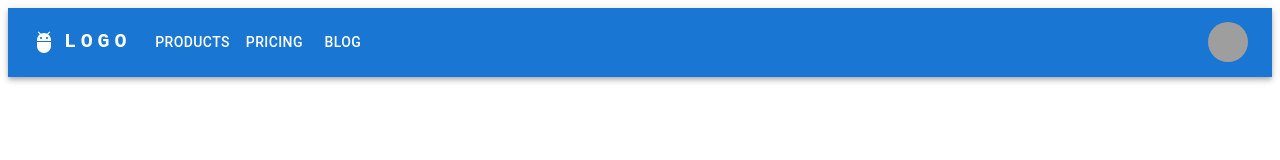
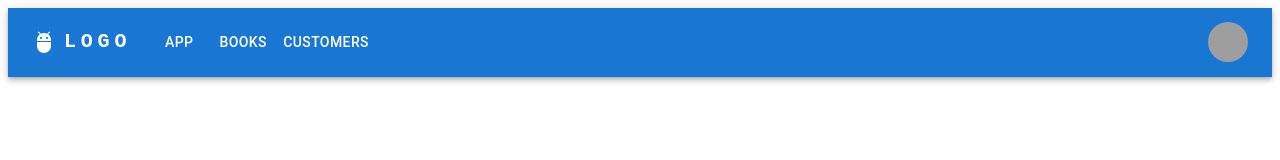
Before and after one commit to adihackam/LibraryClient, a React (Create React App) app: page / in a window 1280 px wide. Shown: the top 160 px of the page. Built offline with nearby package versions, Linux system fonts and the light colour scheme; grey boxes are pictures that could not be loaded.

Commit message:
First router code

```diff
--- a/package.json
+++ b/package.json
@@ -15,6 +15,7 @@
     "@testing-library/user-event": "^13.5.0",
     "react": "^18.2.0",
     "react-dom": "^18.2.0",
+    "react-router-dom": "^6.4.5",
     "react-scripts": "5.0.1",
     "web-vitals": "^2.1.4"
   },
--- a/src/App.js
+++ b/src/App.js
@@ -1,12 +1,19 @@
+import { BrowserRouter as Router, Routes, Route } from "react-router-dom";
+import Navbar from "./components/Navbar";
+import Books from "./components/Books";
+import Customers from "./components/Customers";
 
 function App() {
   return (
-    <div className="App">
-      <header className="App-header">
-
-      </header>
-    </div>
-  );
+  <Router>
+    <Navbar />
+    <Routes>
+      <Route path="/" element={<Books />} />
+      <Route path="/Books" element={<Books />} />
+      <Route path="/Customers" element={<Customers />} />
+    </Routes>
+  </Router>
+);
 }
 
 export default App;
--- /dev/null
+++ b/src/components/Books.js
@@ -0,0 +1,7 @@
+
+function books() {
+    return
+    <div> CUST </div>
+}
+
+export default books;
--- /dev/null
+++ b/src/components/Customers.js
@@ -0,0 +1,7 @@
+
+function cutomers() {
+    return
+    <div> CUST </div>
+}
+
+export default cutomers;
--- a/src/components/AppBar.js
+++ b/src/components/Navbar.js
@@ -12,6 +12,8 @@ import Button from '@mui/material/Button';
 import Tooltip from '@mui/material/Tooltip';
 import MenuItem from '@mui/material/MenuItem';
 import AdbIcon from '@mui/icons-material/Adb';
+import { Link } from "react-router-dom";
+
 
 const pages = ['Products', 'Pricing', 'Blog'];
 const settings = ['Profile', 'Account', 'Dashboard', 'Logout'];
@@ -34,6 +36,37 @@ function ResponsiveAppBar() {
   const handleCloseUserMenu = () => {
     setAnchorElUser(null);
   };
+
+  const pages = [
+    { name: "App", url: "/" },
+    { name: "Books", url: "/Books" },
+    { name: "Customers", url: "/Customers" },
+  ];
+  const styles = {
+    root: {
+      width: "100%",
+      marginBottom: "10px",
+    },
+
+  };
+
+
+  // < Box sx={styles.destopContainer} />
+  // {
+  //   pages.map((page, index) => (
+  //     <Link
+  //       key={index}
+  //       to={page.url}
+  //       style={{
+  //         padding: "6px 4px",
+  //         color: "white",
+  //         textDecoration: "none",
+  //       }}
+  //     >
+  //       {page.name}
+  //     </Link>
+  //   ))
+  // }
 
   return (
     <AppBar position="static">
@@ -88,8 +121,8 @@ function ResponsiveAppBar() {
               }}
             >
               {pages.map((page) => (
-                <MenuItem key={page} onClick={handleCloseNavMenu}>
-                  <Typography textAlign="center">{page}</Typography>
+                <MenuItem key={page.name} onClick={handleCloseNavMenu}>
+                  <Typography textAlign="center">{page.name}</Typography>
                 </MenuItem>
               ))}
             </Menu>
@@ -116,11 +149,11 @@ function ResponsiveAppBar() {
           <Box sx={{ flexGrow: 1, display: { xs: 'none', md: 'flex' } }}>
             {pages.map((page) => (
               <Button
-                key={page}
+                key={page.name}
                 onClick={handleCloseNavMenu}
                 sx={{ my: 2, color: 'white', display: 'block' }}
               >
-                {page}
+                {page.name}
               </Button>
             ))}
           </Box>
--- a/src/index.js
+++ b/src/index.js
@@ -1,12 +1,10 @@
 import React from 'react';
 import ReactDOM from 'react-dom/client';
 import App from './App';
-import AppBar from './components/AppBar';
 
 const root = ReactDOM.createRoot(document.getElementById('root'));
 root.render(
   <React.StrictMode>
     <App />
-    <AppBar />
   </React.StrictMode>
 );
```
Also changed, not shown: 1 other file (tests, documents, lock files or other folders).
